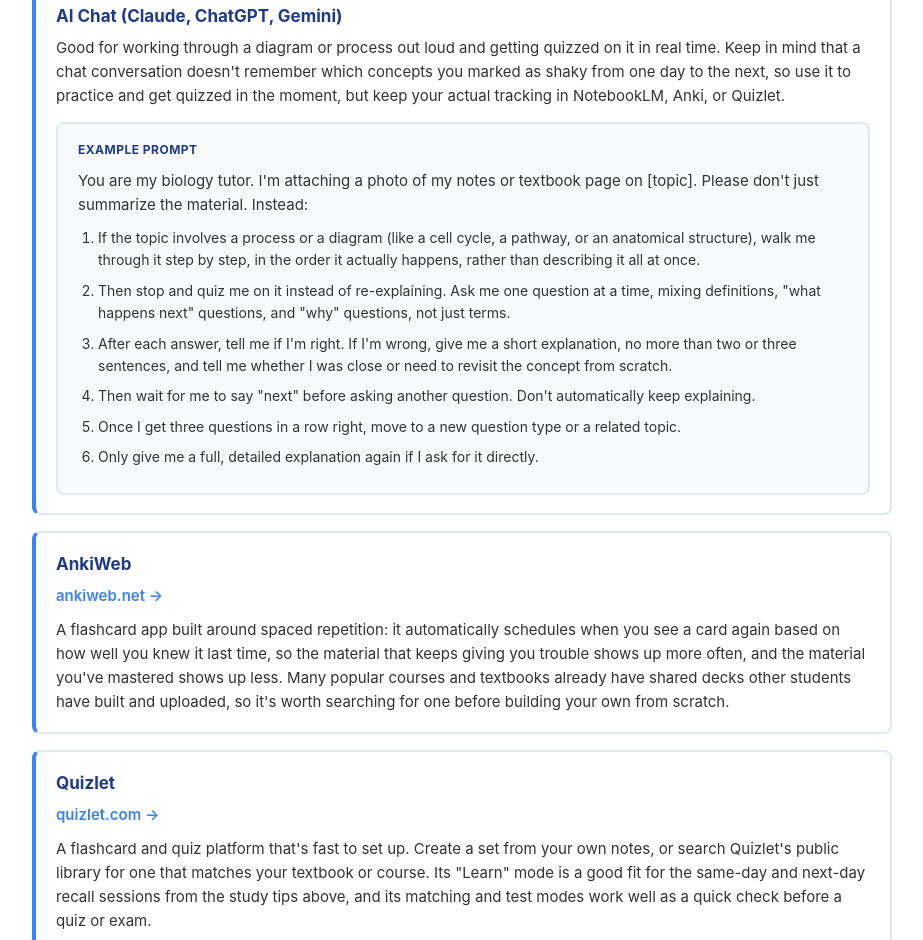
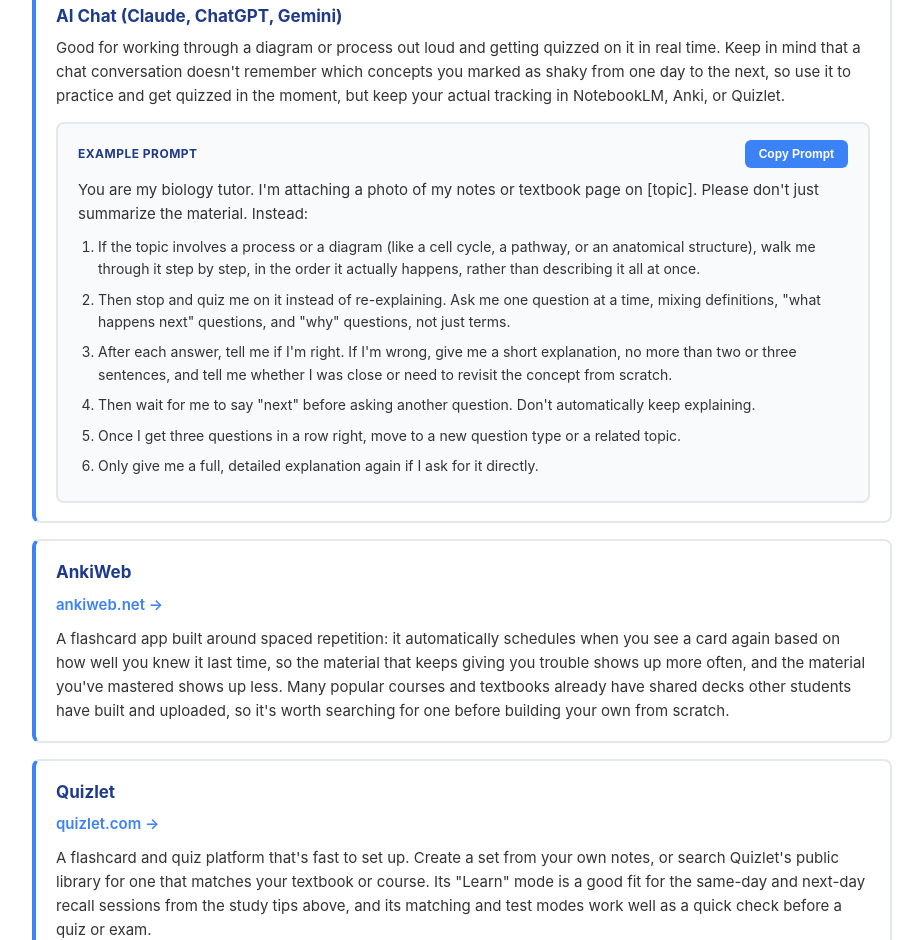
Before and after one commit to curious2study/curious2study-biology, a plain HTML site: page biology-study-tips.html in a window 1280 px wide. Shown: the part 2126-3066 px from the top of the page, without its empty margins (178-1101 px from the left). Drawn offline with Linux system fonts and the light colour scheme.

Commit message:
Add copy button functionality to prompt header

```diff
--- a/biology-study-tips.html
+++ b/biology-study-tips.html
@@ -235,6 +235,43 @@
             margin: 14px 0 0;
         }
 
+        .prompt-header {
+            display: flex;
+            align-items: center;
+            justify-content: space-between;
+            gap: 12px;
+            margin-bottom: 10px;
+        }
+
+        .prompt-header .prompt-label {
+            margin-bottom: 0;
+        }
+
+        .copy-btn {
+            display: inline-flex;
+            align-items: center;
+            gap: 6px;
+            font-size: 12px;
+            font-weight: 600;
+            color: white;
+            background-color: #3b82f6;
+            border: none;
+            padding: 7px 14px;
+            border-radius: 6px;
+            cursor: pointer;
+            transition: background-color 0.2s ease;
+            -webkit-tap-highlight-color: transparent;
+            white-space: nowrap;
+        }
+
+        .copy-btn:hover {
+            background-color: #1e3a8a;
+        }
+
+        .copy-btn.copied {
+            background-color: #16a34a;
+        }
+
         .prompt-label {
             font-size: 12px;
             font-weight: 700;
@@ -440,7 +477,10 @@
                 <h3>AI Chat (Claude, ChatGPT, Gemini)</h3>
                 <p>Good for working through a diagram or process out loud and getting quizzed on it in real time. Keep in mind that a chat conversation doesn't remember which concepts you marked as shaky from one day to the next, so use it to practice and get quizzed in the moment, but keep your actual tracking in NotebookLM, Anki, or Quizlet.</p>
                 <div class="prompt-box">
-                    <div class="prompt-label">Example Prompt</div>
+                    <div class="prompt-header">
+                        <div class="prompt-label">Example Prompt</div>
+                        <button class="copy-btn" onclick="copyPrompt(this)">Copy Prompt</button>
+                    </div>
                     <p class="prompt-intro">You are my biology tutor. I'm attaching a photo of my notes or textbook page on [topic]. Please don't just summarize the material. Instead:</p>
                     <ol class="prompt-steps">
                         <li>If the topic involves a process or a diagram (like a cell cycle, a pathway, or an anatomical structure), walk me through it step by step, in the order it actually happens, rather than describing it all at once.</li>
@@ -487,5 +527,49 @@
             </div>
         </div>
     </footer>
+
+    <script>
+        function copyPrompt(btn) {
+            const box = btn.closest('.prompt-box');
+            const introEl = box.querySelector('.prompt-intro');
+            const intro = introEl ? introEl.innerText.trim() : '';
+            const steps = Array.from(box.querySelectorAll('.prompt-steps li'))
+                .map((li, i) => (i + 1) + '. ' + li.innerText.trim());
+            const fullText = [intro, '', ...steps].join('\n');
+
+            function showCopied() {
+                const original = btn.textContent;
+                btn.textContent = 'Copied!';
+                btn.classList.add('copied');
+                setTimeout(() => {
+                    btn.textContent = original;
+                    btn.classList.remove('copied');
+                }, 2000);
+            }
+
+            function fallbackCopy() {
+                const textarea = document.createElement('textarea');
+                textarea.value = fullText;
+                textarea.style.position = 'fixed';
+                textarea.style.opacity = '0';
+                document.body.appendChild(textarea);
+                textarea.focus();
+                textarea.select();
+                try {
+                    document.execCommand('copy');
+                    showCopied();
+                } catch (err) {
+                    alert('Could not copy automatically. Please select and copy the prompt manually.');
+                }
+                document.body.removeChild(textarea);
+            }
+
+            if (navigator.clipboard && window.isSecureContext) {
+                navigator.clipboard.writeText(fullText).then(showCopied).catch(fallbackCopy);
+            } else {
+                fallbackCopy();
+            }
+        }
+    </script>
 </body>
 </html>
```
